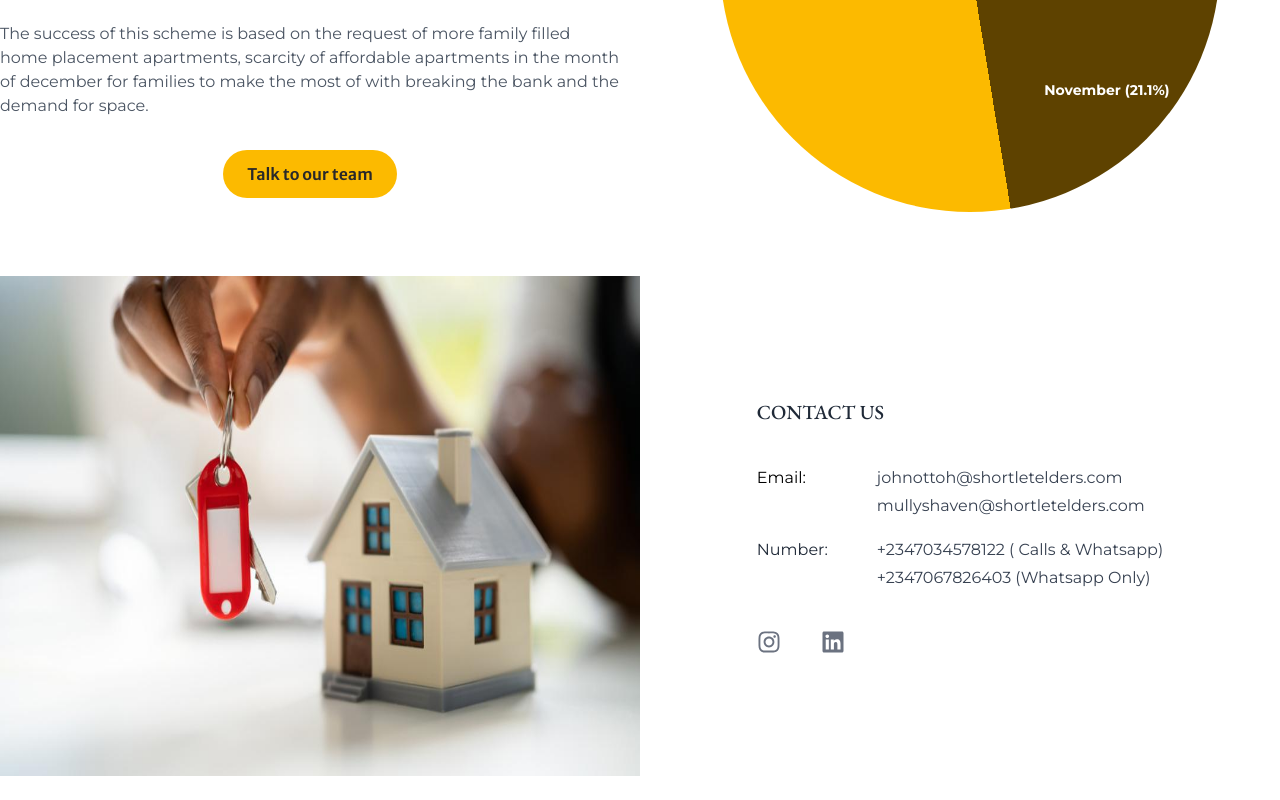
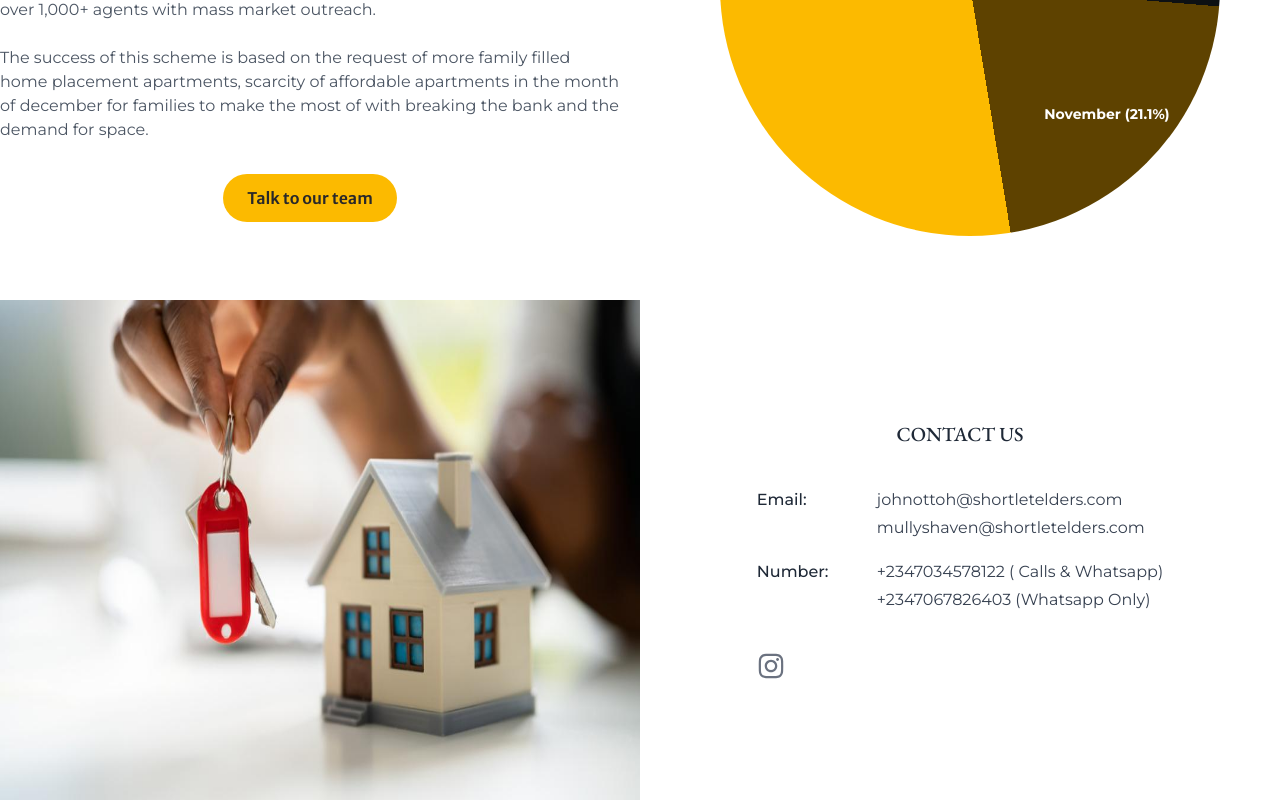
Before and after one commit to Mayor1234/real-shortlet-elders, a React (Vite) app: page / in a window 1280 px wide. Shown: the part 4271-5071 px from the top of the page. Before the commit the page ends 5047 px from the top, so only its background shows below. Built offline with nearby package versions, Linux system fonts and the light colour scheme.

Commit message:
added hero banner link

```diff
--- a/src/components/footer/Footer.tsx
+++ b/src/components/footer/Footer.tsx
@@ -1,5 +1,5 @@
 import contact_footer from '/contact_footer.jpeg';
-import { FaInstagram, FaLinkedin } from 'react-icons/fa';
+import { FaInstagram } from 'react-icons/fa';
 
 const Footer = () => {
   return (
@@ -13,40 +13,33 @@ const Footer = () => {
           className="w-full h-[350px] lg:h-[500px]"
         />
       </div>
-      <div className="w-full lg:w-1/2 px-5 pb-10 lg:pb-0 lg:px-0">
-        <div className="flex flex-col justify-center items-center w-full h-full">
-          <div className="font-Montserrat">
+      <div className="w-full flex justify-center items-center py-10 lg:w-1/2 px-5 lg:py-0 lg:px-0">
+        <div className="font-Montserrat flex flex-col items-center justify-center">
           <p className="text-gray-800 text-xl pb-10 font-garamond font-medium ">
             CONTACT US
           </p>
           <div className="mb-10">
             <div className="flex gap-10 mb-5">
-                <p className="w-20">Email:</p>
+              <p className="w-20 text-gray-800 font-medium">Email:</p>
               <div className="text-gray-700">
                 <p className="pb-1">johnottoh@shortletelders.com</p>
                 <p>mullyshaven@shortletelders.com</p>
               </div>
             </div>
             <div className="flex gap-10">
-                <p className="w-20 text-gray-800">Number:</p>
+              <p className="w-20 text-gray-800 font-medium">Number:</p>
               <div className="text-gray-700">
                 <p className="pb-1">+2347034578122 ( Calls & Whatsapp)</p>
                 <p>+2347067826403 (Whatsapp Only)</p>
               </div>
             </div>
           </div>
-            <div className="flex justify-start gap-10">
+          <div className="self-start">
             <p
-                onClick={() =>
-                  window.open('http://instagram.com/shortletelders')
-                }
+              onClick={() => window.open('http://instagram.com/shortletelders')}
             >
-                <FaInstagram className="w-6 h-6 text-gray-500 cursor-pointer" />
+              <FaInstagram className="w-7 h-7 text-gray-500 cursor-pointer" />
             </p>
-              <span>
-                <FaLinkedin className="w-6 h-6 text-gray-500 cursor-pointer" />
-              </span>
-            </div>
           </div>
         </div>
       </div>
--- a/src/components/hero-banner/HeroBanner.tsx
+++ b/src/components/hero-banner/HeroBanner.tsx
@@ -2,6 +2,9 @@ import Header from '../header/Headers';
 import AnimatedSection from '../shared/AnimateSection';
 
 const HeroBanner = () => {
+  const handleRedirect = () => {
+    window.open('https://wa.me/2347034578122', '_blank', 'noopener,noreferrer');
+  };
   return (
     <div className="relative inset-0 z-10 bg-[url('/hero_banner.jpeg')] h-[80vh] w-screen lg:h-[90vh] bg-no-repeat bg-cover bg-right bg-blend-overlay bg-neutral-700 px-0">
       <Header />
@@ -16,7 +19,10 @@ const HeroBanner = () => {
               investments … This december is bound to be a financial bliss..
             </p>
           </AnimatedSection>
-          <button className="overflow-hidden font-merriweather font-medium text-lg px-6 py-3 text-darkLight bg-pry rounded-sm self-center lg:text-xl lg:font-semibold lg:self-start">
+          <button
+            className="overflow-hidden font-merriweather font-medium text-lg px-6 py-3 text-darkLight bg-pry rounded-sm self-center lg:text-xl lg:font-semibold lg:self-start"
+            onClick={handleRedirect}
+          >
             Talk to our team
           </button>
         </div>
--- a/src/components/sections/Agents.tsx
+++ b/src/components/sections/Agents.tsx
@@ -49,7 +49,7 @@ const Agents = () => {
                   className="overflow-hidden font-merriweather px-6 py-3 font-semibold text-darkLight bg-pry self-end rounded-3xl"
                   onClick={handleRedirect}
                 >
-                  Register your referal
+                  Agents | Referals
                 </button>
               </div>
             </AnimatedSection>
--- a/src/components/sections/Investors.tsx
+++ b/src/components/sections/Investors.tsx
@@ -34,7 +34,8 @@ const Investors = () => {
                   other currency.
                   <br />
                   <br />
-                  ** Early Birds earn 15% returns upon payout.
+                  ** Early Birds earn 15% returns upon payout. Valid till
+                  November 15th, 2024
                 </p>
                 <div>
                   <p className="text-2xl font-garamond font-medium leading-tight pb-5 capitalize">
--- a/src/components/sections/Residency.tsx
+++ b/src/components/sections/Residency.tsx
@@ -1,6 +1,9 @@
 import AnimatedSection from '../shared/AnimateSection';
 
 const Residency = () => {
+  const handleRedirect = () => {
+    window.open('https://wa.me/2347067826403', '_blank', 'noopener,noreferrer');
+  };
   return (
     <div>
       <div className="bg-[#fff]">
@@ -35,7 +38,10 @@ const Residency = () => {
                       the demand for space.
                     </p>
                   </div>
-                  <button className="overflow-hidden font-merriweather px-6 py-3 font-semibold text-darkLight bg-pry self-center rounded-3xl">
+                  <button
+                    className="overflow-hidden font-merriweather px-6 py-3 font-semibold text-darkLight bg-pry self-center rounded-3xl"
+                    onClick={handleRedirect}
+                  >
                     Talk to our team
                   </button>
                 </div>
```
Lines whose indentation alone changed are shown as unchanged.
